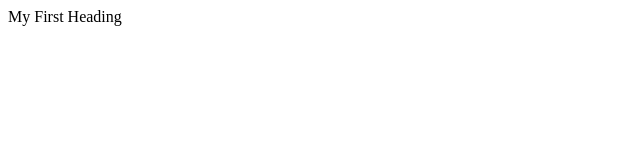
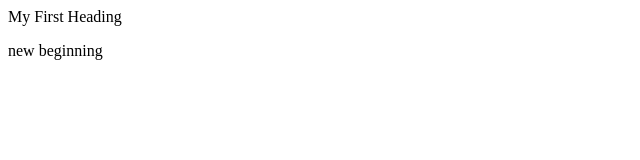
Before and after one commit to PrasadChiluka/test, a plain HTML site: page index.html in a window 1280 px wide. Shown: the full height of the page, 0-640 px from the left. Drawn offline with Linux system fonts and the light colour scheme.

Commit message:
added text

```diff
--- a/index.html
+++ b/index.html
@@ -1,6 +1,7 @@
 <html>
 <head>
   My First Heading
+  <p> new beginning</p>
 </head>
 
 </html>
```
